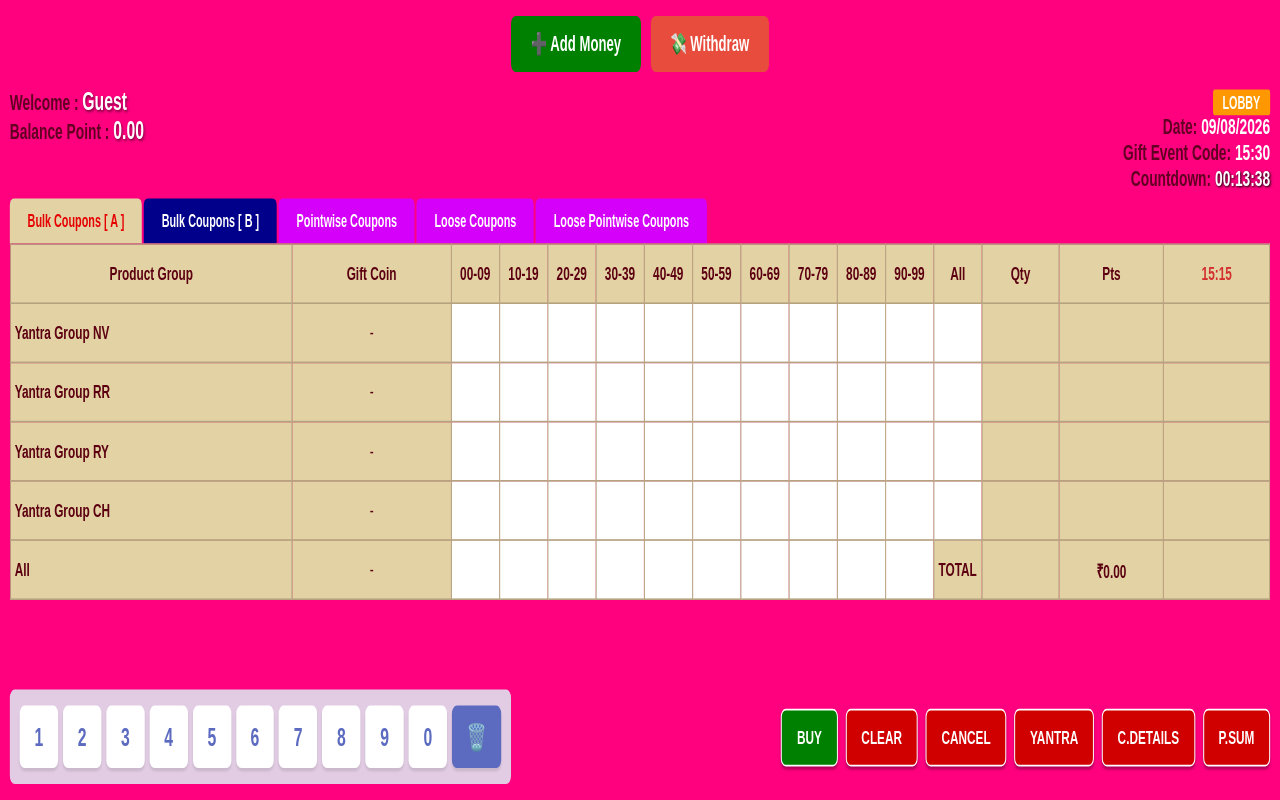
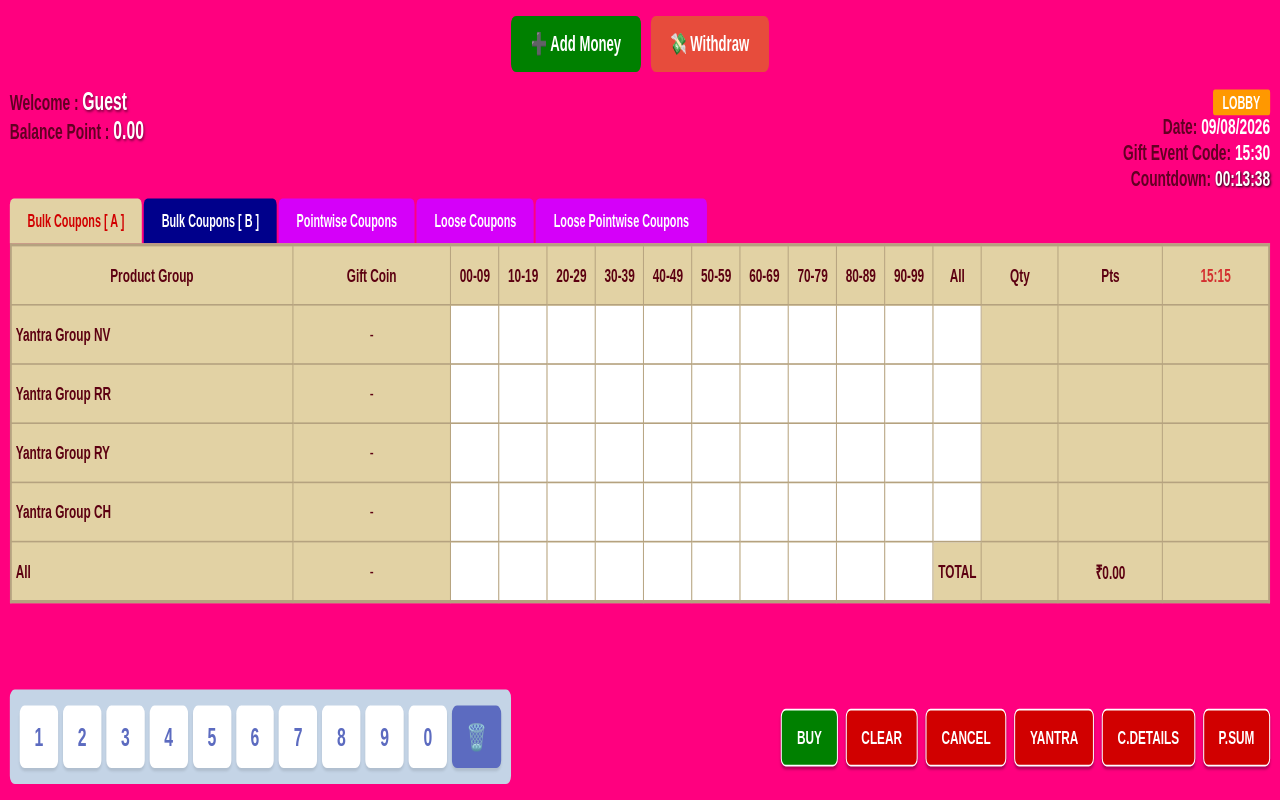
Before and after one commit to hanumanji6465/yantra-game-live, a website: page game.html in a window 1280 px wide. Drawn offline with Linux system fonts and the light colour scheme; no server answers.

Commit message:
Update game.html

```diff
--- a/game.html
+++ b/game.html
@@ -42,67 +42,60 @@
         .tabs {
             display: flex;
             flex-wrap: nowrap;
-            gap: 2px; /* Dabbon ke beech ekdum patla gap photo jaisa */
-            margin-bottom: 0px; /* Table se chipkane ke liye 0 */
-            justify-content: flex-start; /* 🚀 LEFT SIDE ALIGNMENT */
+            gap: 2px;
+            margin-bottom: 0px;
+            justify-content: flex-start;
             align-items: flex-end;
             width: 100%;
         }
         .tab {
-            background-color: #d500f9; /* Baaki tabs ka Bright Purple/Magenta color */
+            background-color: #d500f9; /* Bright Purple/Magenta color */
             color: white;
             padding: 8px 18px;
-            border-radius: 4px 4px 0 0; /* Upar se gol, niche se flat (Folder jaisa) */
+            border-radius: 4px 4px 0 0;
             font-size: 11px;
             font-weight: bold;
             border: none;
             cursor: pointer;
         }
         .tab.active {
-            background-color: #00008b; /* Active tab (Bulk B) Dark Blue */
+            background-color: #00008b; /* Dark Blue active tab */
             color: white;
         }
-        /* 🚀 BULK A TABS UI COLOR MATCHED */
         .tab:nth-child(1) {
-            background-color: #e2d2a4; /* Matti/Beige background photo jaisa */
-            color: #e60000; /* Laal text */
+            background-color: #e2d2a4; /* Matti/Beige background */
+            color: #d10000; /* Laal text */
         }
 
         .main-content { display: flex; gap: 10px; flex-grow: 1; }
 
-        /* TABLE BORDER MATCHING */
+        /* 🚀 TABLE BORDER AND BACKGROUND MATCHING */
         .grid-section { width: 100%; overflow-x: auto; background-color: transparent; border: none; }
         .grid-table {
             border-collapse: collapse !important;
             width: 100%; font-size: 12px;
+            background-color: #e2d2a4 !important; /* Table ka base Beige color */
+            border: 2px solid #b5a27f !important; /* Table ka bahari border */
         }
 
-        /* THIN BEIGE/TAN BORDER FOR EVERY CELL */
+        /* THIN BORDER FOR EVERY CELL */
         .grid-table th, .grid-table td {
-            border: 1px solid #b5a27f !important;
+            border: 1px solid #b5a27f !important; /* Andar ke dabbon ka patla border */
             text-align: center;
             padding: 4px;
             height: 28px;
-        }
-
-        /* BEIGE/TAN BACKGROUND FOR NON-INPUT CELLS */
-        .grid-table th,
-        .grid-table td.group-name,
-        .grid-table td.gift-coin,
-        .grid-table td:not(.input-cell) {
-            background-color: #e2d2a4 !important;
             color: #5c0011;
         }
 
         .group-name { font-weight: bold; text-align: left !important; padding-left: 5px; pointer-events: none; white-space: nowrap; }
         .gift-coin { pointer-events: none; }
 
-        /* WHITE INPUT CELLS */
+        /* 🚀 WHITE INPUT CELLS (Number bharne wale dabbe) */
         .input-cell {
             background-color: #ffffff !important;
             cursor: pointer; width: 40px;
             font-weight: bold;
-            color: #000;
+            color: #000000 !important;
         }
 
         /* NEON GREEN SELECTED CELL */
@@ -113,8 +106,8 @@
 
         .bottom-controls { display: flex; justify-content: space-between; align-items: center; margin-top: 10px; }
 
-        /* NUMPAD AND ACTION BUTTONS */
-        .numpad { background-color: #e1cce3; display: flex; flex-wrap: wrap; gap: 5px; padding: 10px; border-radius: 5px; justify-content: flex-start; }
+        /* 🚀 NUMPAD COLORS (Photo jaisa Icy Blue) */
+        .numpad { background-color: #c4d4e6; display: flex; flex-wrap: wrap; gap: 5px; padding: 10px; border-radius: 5px; justify-content: flex-start; }
         .num-btn { background-color: white; color: #5c6bc0; border: none; border-radius: 5px; padding: 10px 15px; font-size: 16px; font-weight: bold; box-shadow: 0px 2px 2px rgba(0,0,0,0.1); cursor: pointer; }
         .num-btn:active { background-color: #ddd; }
 
@@ -206,22 +199,22 @@
                     <tr>
                         <td class="group-name">Yantra Group NV</td><td class="gift-coin">-</td>
                         <td class="input-cell" data-group="NV" data-range="00-09"></td><td class="input-cell" data-group="NV" data-range="10-19"></td><td class="input-cell" data-group="NV" data-range="20-29"></td><td class="input-cell" data-group="NV" data-range="30-39"></td><td class="input-cell" data-group="NV" data-range="40-49"></td><td class="input-cell" data-group="NV" data-range="50-59"></td><td class="input-cell" data-group="NV" data-range="60-69"></td><td class="input-cell" data-group="NV" data-range="70-79"></td><td class="input-cell" data-group="NV" data-range="80-89"></td><td class="input-cell" data-group="NV" data-range="90-99"></td><td class="input-cell" data-group="NV" data-range="All"></td>
-                        <td id="qty-NV"></td><td id="pts-NV"></td><td id="last-res-nv"></td>
+                        <td id="qty-NV" style="font-weight:bold;"></td><td id="pts-NV" style="font-weight:bold;"></td><td id="last-res-nv"></td>
                     </tr>
                     <tr>
                         <td class="group-name">Yantra Group RR</td><td class="gift-coin">-</td>
                         <td class="input-cell" data-group="RR" data-range="00-09"></td><td class="input-cell" data-group="RR" data-range="10-19"></td><td class="input-cell" data-group="RR" data-range="20-29"></td><td class="input-cell" data-group="RR" data-range="30-39"></td><td class="input-cell" data-group="RR" data-range="40-49"></td><td class="input-cell" data-group="RR" data-range="50-59"></td><td class="input-cell" data-group="RR" data-range="60-69"></td><td class="input-cell" data-group="RR" data-range="70-79"></td><td class="input-cell" data-group="RR" data-range="80-89"></td><td class="input-cell" data-group="RR" data-range="90-99"></td><td class="input-cell" data-group="RR" data-range="All"></td>
-                        <td id="qty-RR"></td><td id="pts-RR"></td><td id="last-res-rr"></td>
+                        <td id="qty-RR" style="font-weight:bold;"></td><td id="pts-RR" style="font-weight:bold;"></td><td id="last-res-rr"></td>
                     </tr>
                     <tr>
                         <td class="group-name">Yantra Group RY</td><td class="gift-coin">-</td>
                         <td class="input-cell" data-group="RY" data-range="00-09"></td><td class="input-cell" data-group="RY" data-range="10-19"></td><td class="input-cell" data-group="RY" data-range="20-29"></td><td class="input-cell" data-group="RY" data-range="30-39"></td><td class="input-cell" data-group="RY" data-range="40-49"></td><td class="input-cell" data-group="RY" data-range="50-59"></td><td class="input-cell" data-group="RY" data-range="60-69"></td><td class="input-cell" data-group="RY" data-range="70-79"></td><td class="input-cell" data-group="RY" data-range="80-89"></td><td class="input-cell" data-group="RY" data-range="90-99"></td><td class="input-cell" data-group="RY" data-range="All"></td>
-                        <td id="qty-RY"></td><td id="pts-RY"></td><td id="last-res-ry"></td>
+                        <td id="qty-RY" style="font-weight:bold;"></td><td id="pts-RY" style="font-weight:bold;"></td><td id="last-res-ry"></td>
                     </tr>
                     <tr>
                         <td class="group-name">Yantra Group CH</td><td class="gift-coin">-</td>
                         <td class="input-cell" data-group="CH" data-range="00-09"></td><td class="input-cell" data-group="CH" data-range="10-19"></td><td class="input-cell" data-group="CH" data-range="20-29"></td><td class="input-cell" data-group="CH" data-range="30-39"></td><td class="input-cell" data-group="CH" data-range="40-49"></td><td class="input-cell" data-group="CH" data-range="50-59"></td><td class="input-cell" data-group="CH" data-range="60-69"></td><td class="input-cell" data-group="CH" data-range="70-79"></td><td class="input-cell" data-group="CH" data-range="80-89"></td><td class="input-cell" data-group="CH" data-range="90-99"></td><td class="input-cell" data-group="CH" data-range="All"></td>
-                        <td id="qty-CH"></td><td id="pts-CH"></td><td id="last-res-ch"></td>
+                        <td id="qty-CH" style="font-weight:bold;"></td><td id="pts-CH" style="font-weight:bold;"></td><td id="last-res-ch"></td>
                     </tr>
                     <tr>
                         <td class="group-name">All</td><td class="gift-coin">-</td>
```
